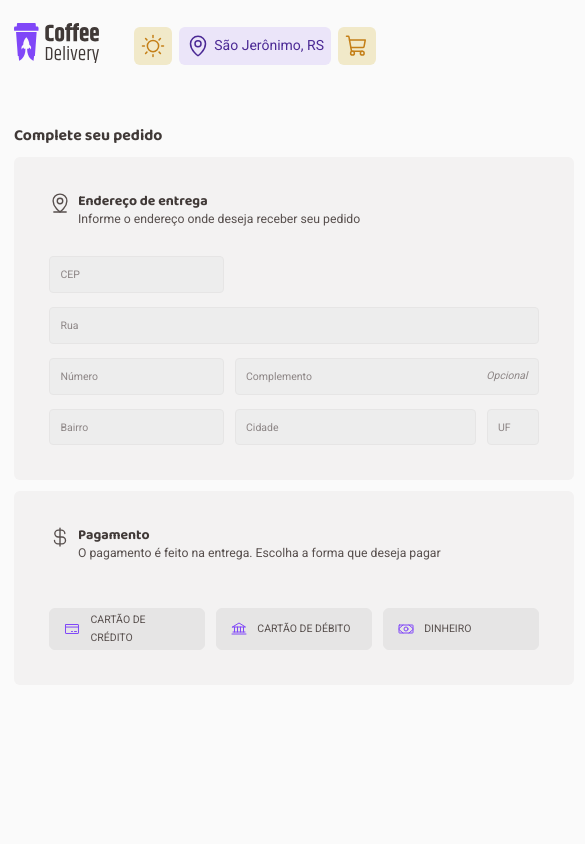
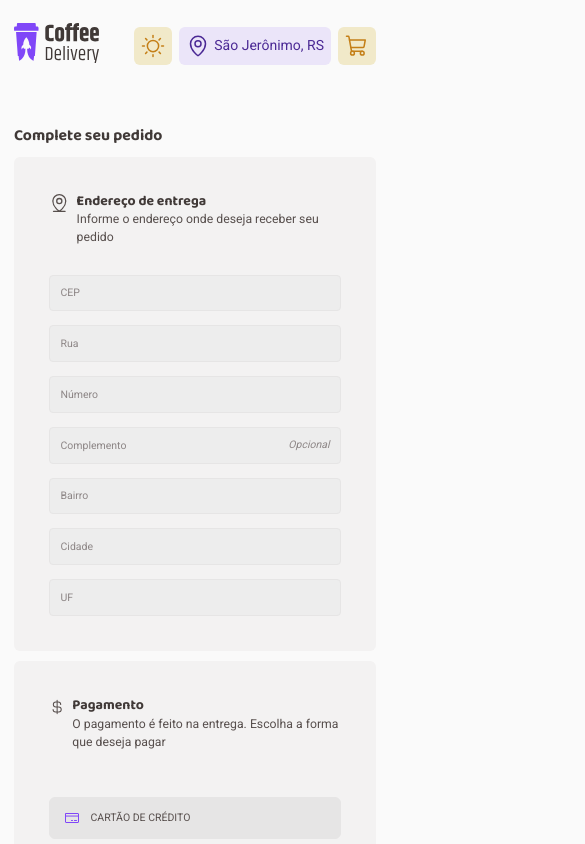
Before and after one commit to rafaelst2000/coffe-delivery, a React (Vite) app: page /cart in a window 390 px wide. Shown: the top 844 px of the page, 585 px wide, since content can reach past the window. Built offline with nearby package versions, Linux system fonts and the light colour scheme.

Commit message:
✨ add responsive mode

```diff
--- a/src/components/Header/styles.ts
+++ b/src/components/Header/styles.ts
@@ -7,6 +7,7 @@ export const HeaderContent = styled.header`
   top: 0;
   padding: 0 1rem;
   background: ${(props) => props.theme.colors['background']};
+  z-index: 999;
 
   > div {
     display: flex;
--- a/src/pages/CompleteOrder/components/CompleteOrderForm/styles.ts
+++ b/src/pages/CompleteOrder/components/CompleteOrderForm/styles.ts
@@ -12,6 +12,11 @@ export const CompleteOrderFormContainer = styled.div `
     font-weight: 700;
     font-size: 1.125rem;
     line-height: 130%;
+  }
+
+  @media (max-width: 600px) {
+    width: 100%;
+    max-width: 100%;
   }
 `
 
@@ -41,6 +46,15 @@ export const AddressFormContainer = styled.div`
   .complement {
     grid-column: span 2;
   }
+
+  @media (max-width: 600px) {
+    grid-template-columns: 1fr;
+
+    .cep, .street, .complement {
+      grid-column: unset;
+      max-width: 100%;
+    }
+  }
 `
 
 export const PaymentMethodOptionsContainer = styled.div`
@@ -55,4 +69,14 @@ export const PaymentMethodOptionsContainer = styled.div`
     font-weight: 400;
     grid-column: span 3;
   }
+
+  @media (max-width: 600px) {
+    grid-template-columns: 1fr;
+    gap: 0;
+
+    > p {
+      margin-top: 0.5rem;
+      grid-column: unset;
+    }
+  }
 `
--- a/src/pages/CompleteOrder/components/SelectedCoffees/styles.ts
+++ b/src/pages/CompleteOrder/components/SelectedCoffees/styles.ts
@@ -12,6 +12,11 @@ export const SelectedCoffeesContainer = styled.div`
     font-weight: 700;
     font-size: 1.125rem;
     line-height: 130%;
+  }
+
+  @media (max-width: 600px) {
+    width: 100%;
+    max-width: 100%;
   }
 `
 export const DetailsContainer = styled(SectionBaseStyle)`
--- a/src/pages/CompleteOrder/styles.ts
+++ b/src/pages/CompleteOrder/styles.ts
@@ -6,8 +6,13 @@ export const CompleteOrderContainer = styled.form `
   justify-content: space-between;
   gap: 2rem;
   max-width: 76rem;
-  padding: 0 1rem;
+  padding: 0 1rem 1.5rem;
   margin: 2.5rem auto 0;
+
+  @media (max-width: 1140px) {
+    flex-direction: column;
+    align-items: center;
+  }
 `
 
 export const SectionBaseStyle = styled.div`
--- a/src/pages/OrderConfirmed/styles.ts
+++ b/src/pages/OrderConfirmed/styles.ts
@@ -22,10 +22,28 @@ export const OrderConfirmedContainer = styled.div`
     }
   }
 
+  @media (max-width: 1140px) {
+    > div {
+      text-align: center;
+    }
+  }
+
+  @media (max-width: 600px) {
+    img {
+      max-width: 100%;
+    }
+  }
+
   > section {
     display: flex;
     align-items: center;
     justify-content: space-between;
+
+    @media (max-width: 1140px) {
+      flex-direction: column;
+      align-items: center;
+      gap: 1rem;
+    }
   }
 `
 
@@ -46,4 +64,8 @@ export const OrderDetailsContainer = styled.div`
     border-radius: 7px 37px;
     background: linear-gradient(102.89deg, #DBAC2C 2.61%, #8047F8 98.86%);
   }
+
+  @media (max-width: 600px) {
+    min-width: 100%;
+  }
 `
--- a/src/styles/global.ts
+++ b/src/styles/global.ts
@@ -1,6 +1,10 @@
 import { createGlobalStyle } from 'styled-components'
 
 export const GlobalStyle = createGlobalStyle`
+  html {
+    scroll-behavior: smooth;
+  }
+
   * {
     margin: 0;
     padding: 0;
```
